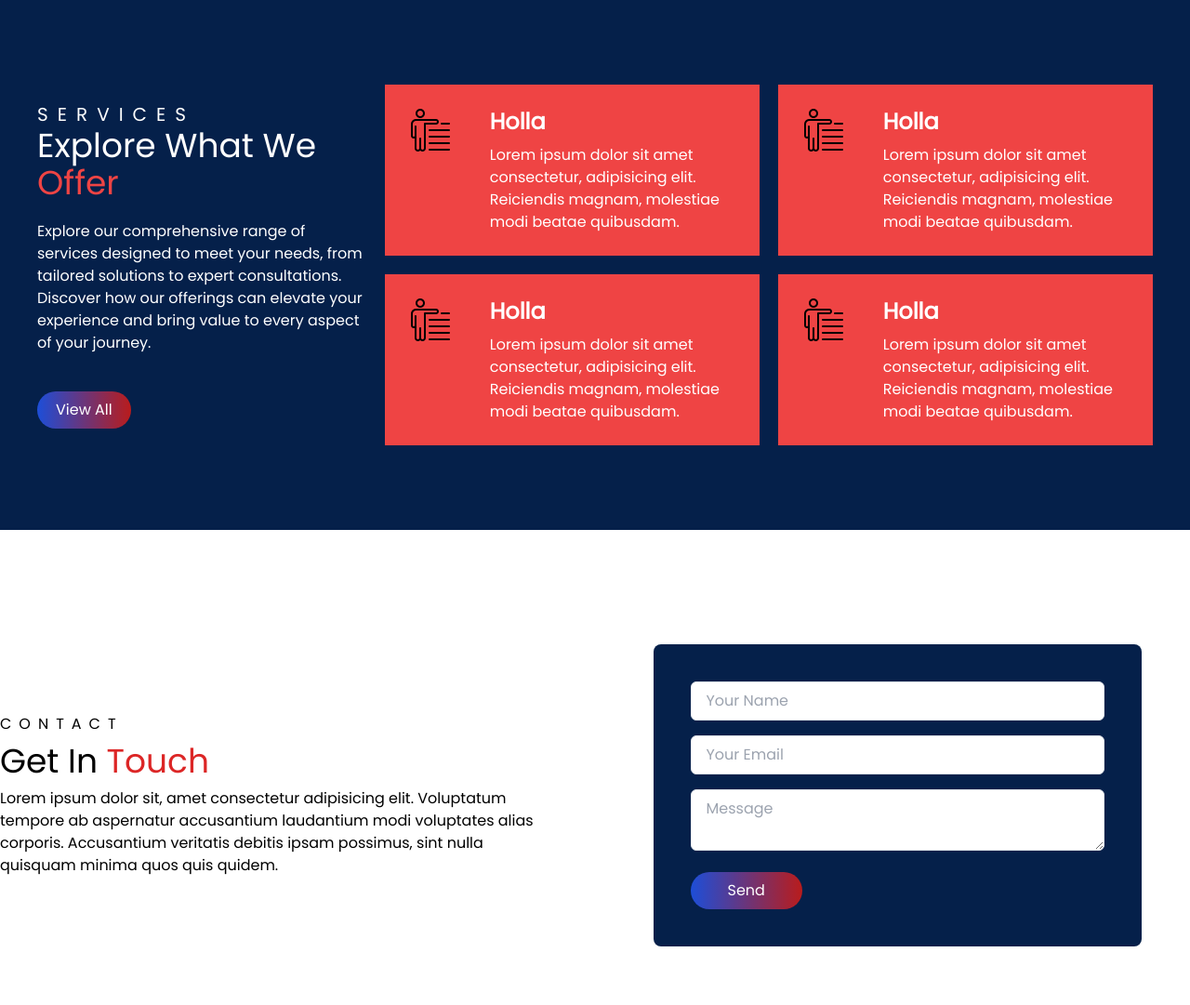
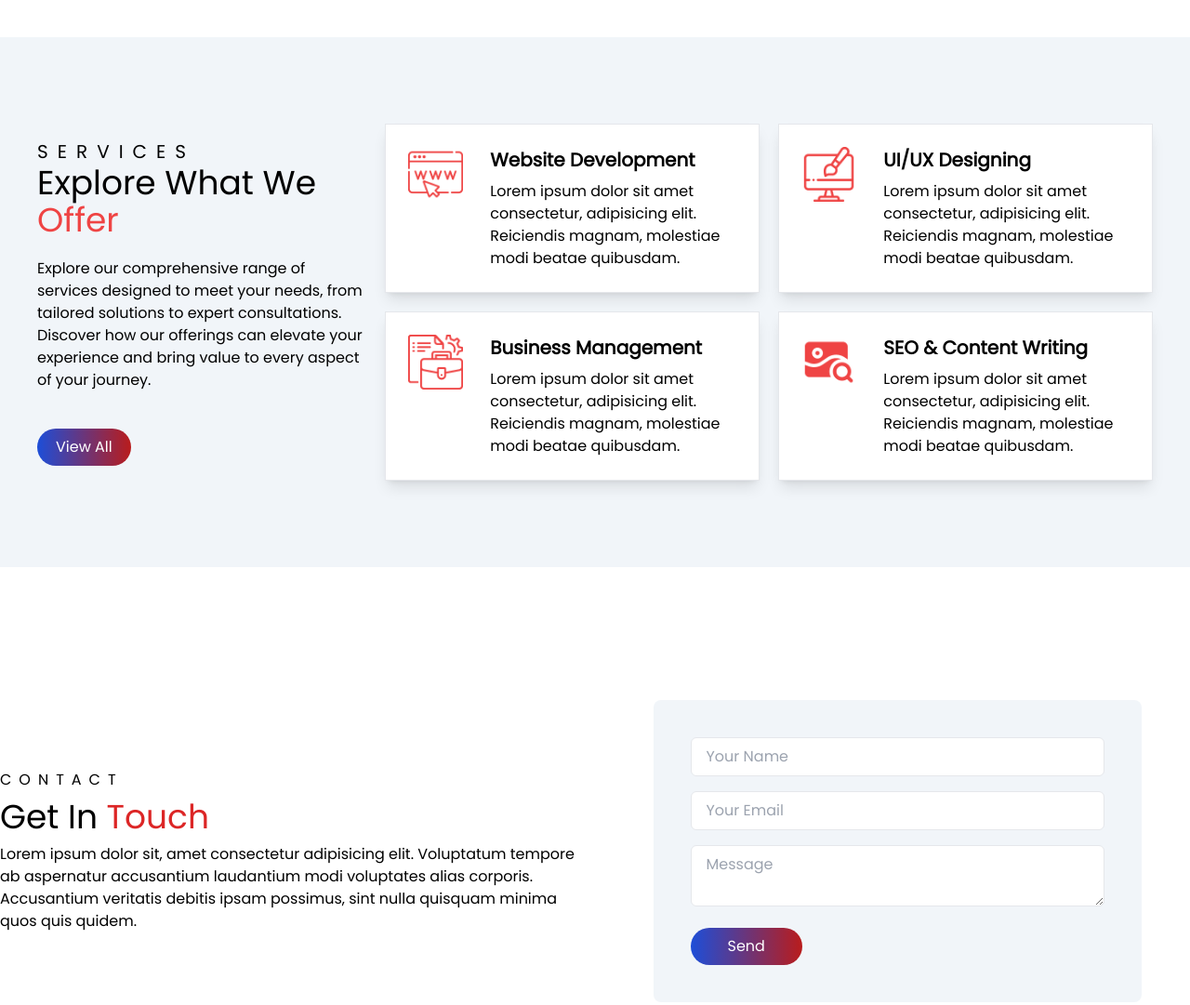
Before and after one commit to HaiKeijiro/Synthify, a website: page second_main.html in a window 1280 px wide. Shown: the part 1140-2221 px from the top of the page at 93% size. Drawn offline with Linux system fonts and the light colour scheme.

Commit message:
Static layout finished

```diff
--- a/second_main.html
+++ b/second_main.html
@@ -79,7 +79,7 @@
           <h1 class="text-4xl md:text-5xl">
             Synthesize <span class="text-red-600">Amplify</span>
           </h1>
-          <p class="my-8 text-base md:text-lg lg:pr-20">
+          <p class="my-8 text-base md:text-lg md:pr-32 lg:pr-20">
             Embark on a journey of boundless possibilities with Synthify, a visionary tech company where the art of
             synthesis meets the power of amplification. Our name echoes the essence of creation and innovation,
             capturing the spirit of seamlessly combining elements to forge groundbreaking technological advancements.
@@ -96,7 +96,7 @@
 
   <!-- About Us Section -->
   <section id="about">
-    <div class="container mx-auto min-h-section-height py-20 grid grid-cols-1 lg:grid-cols-2 p-4 gap-5">
+    <div class="container mx-auto min-h-section-height py-20 grid grid-cols-1 lg:grid-cols-2 p-4 gap-5 text-center lg:text-left my-5">
 
       <!-- Image -->
       <div class="flex justify-center items-center gap-10">
@@ -107,7 +107,7 @@
       </div>
 
       <!-- Description -->
-      <div class="p-4 m-auto">
+      <div class="p-10 lg:p-4 m-auto">
         <span class="text-xl uppercase tracking-[.5em]">About Us</span>
         <h1 class="text-3xl md:text-4xl mb-5">
           Let's Talk about <span class="text-red-600">Company</span>
@@ -127,9 +127,9 @@
 
   <!-- Services Section -->
   <section id="services">
-    <div class="container-fluid min-h-section-height bg-navy_blue flex p-10 gap-5 text-white">
+    <div class="container-fluid min-h-section-height bg-slate-100 lg:flex p-10 gap-5 my-5">
 
-      <div class="w-[30%] my-auto">
+      <div class="lg:w-[30%] lg:m-auto mb-10 text-center lg:text-left">
         <span class="text-xl uppercase tracking-[.5em]">Services</span>
         <h1 class="text-3xl md:text-4xl mb-5">Explore What We <span class="text-red-500">Offer</span></h1>
         <p>
@@ -141,43 +141,43 @@
           All</button>
       </div>
 
-      <div class="w-[70%] grid grid-cols-2 gap-5 my-auto">
-        <div class="flex bg-red-500 p-6">
+      <div class="lg:w-[70%] grid grid-cols-1 md:grid-cols-2 gap-5 my-auto">
+        <div class="flex border shadow-lg p-6 bg-white">
           <div class="w-1/3">
-            <img src="images/icon_management.png" alt="icon">
+            <img src="images/web_dev.png" alt="image" class="w-2/3">
           </div>
           <div class="w-full">
-            <h1 class="font-semibold text-2xl mb-2">Holla</h1>
+            <h1 class="font-bold text-xl mb-2">Website Development</h1>
             <p>Lorem ipsum dolor sit amet consectetur, adipisicing elit. Reiciendis magnam, molestiae modi beatae
               quibusdam.</p>
           </div>
         </div>
-        <div class="flex bg-red-500 p-6">
+        <div class="flex border shadow-lg p-6 bg-white">
           <div class="w-1/3">
-            <img src="images/icon_management.png" alt="icon">
+            <img src="images/web_design.png" alt="image" class="w-2/3">
           </div>
           <div class="w-full">
-            <h1 class="font-semibold text-2xl mb-2">Holla</h1>
+            <h1 class="font-bold text-xl mb-2">UI/UX Designing</h1>
             <p>Lorem ipsum dolor sit amet consectetur, adipisicing elit. Reiciendis magnam, molestiae modi beatae
               quibusdam.</p>
           </div>
         </div>
-        <div class="flex bg-red-500 p-6">
+        <div class="flex border shadow-lg p-6 bg-white">
           <div class="w-1/3">
-            <img src="images/icon_management.png" alt="icon">
+            <img src="images/business_management.png" alt="image" class="w-2/3">
           </div>
           <div class="w-full">
-            <h1 class="font-semibold text-2xl mb-2">Holla</h1>
+            <h1 class="font-bold text-xl mb-2">Business Management</h1>
             <p>Lorem ipsum dolor sit amet consectetur, adipisicing elit. Reiciendis magnam, molestiae modi beatae
               quibusdam.</p>
           </div>
         </div>
-        <div class="flex bg-red-500 p-6">
+        <div class="flex border shadow-lg p-6 bg-white">
           <div class="w-1/3">
-            <img src="images/icon_management.png" alt="icon">
+            <img src="images/seo.png" alt="image" class="w-2/3">
           </div>
           <div class="w-full">
-            <h1 class="font-semibold text-2xl mb-2">Holla</h1>
+            <h1 class="font-bold text-xl mb-2">SEO & Content Writing</h1>
             <p>Lorem ipsum dolor sit amet consectetur, adipisicing elit. Reiciendis magnam, molestiae modi beatae
               quibusdam.</p>
           </div>
@@ -189,18 +189,18 @@
 
   <!-- Contact Section -->
   <section id="contact">
-    <div class="container mx-auto min-h-section-height grid grid-cols-2 gap-5">
-      <div class="m-auto">
+    <div class="container mx-auto min-h-section-height grid grid-cols-1 md:grid-cols-2 gap-5 my-5">
+      <div class="m-auto text-center lg:text-left">
         <h4 class="mb-2 tracking-[.5rem] uppercase text-xs md:text-base">Contact</h4>
         <h1 class="text-2xl md:text-4xl">Get In <span class="text-red-600">Touch</span></h1>
-        <p class="text-sm md:text-base mt-2 pr-11">
+        <p class="text-sm md:text-base mt-2 px-10 md:px-0">
           Lorem ipsum dolor sit, amet consectetur adipisicing elit. Voluptatum
           tempore ab aspernatur accusantium laudantium modi voluptates alias
           corporis. Accusantium veritatis debitis ipsam possimus, sint nulla
           quisquam minima quos quis quidem.
       </div>
-      <div class="m-auto w-10/12">
-        <form action="#" class="bg-navy_blue p-10 rounded-lg">
+      <div class="m-auto md:w-full lg:w-10/12">
+        <form action="#" class="bg-slate-100 p-10 rounded-lg">
           <div class="mb-4">
             <input type="text" id="name" name="name"
               class="w-full px-4 py-2 border rounded-md focus:outline-none focus:border-red-500" placeholder="Your Name"
@@ -225,7 +225,7 @@
   <!-- End of Contact Section -->
 
   <section id="footer">
-    <div class="container-fluid w-full h-64 bg-slate-300 flex flex-col gap-5 p-10 justify-center items-center">
+    <div class="container-fluid w-full h-56 bg-slate-800 flex flex-col gap-5 p-10 justify-center items-center text-white">
 
       <h1 class="text-2xl font-bold">Synthify</h1>
       <div class="icons flex gap-5 justify-center">
@@ -234,7 +234,7 @@
         <img src="images/social_media/twitter.png" alt="social media img" class="w-[3%] cursor-pointer">
       </div>
       <hr class="border-t border-gray-500 w-full">
-      <h4>Made with ❤ by Keijiro</h4>
+      <h4 class="mt-4">Made with ❤ by Keijiro</h4>
 
     </div>
   </section>
```
Also changed, not shown: css/style.css, images/business_management.png (added), images/seo.png (added), images/social_media/facebook.png, images/social_media/instagram.png, images/social_media/twitter.png, images/web_design.png (added), images/web_dev.png (added).
